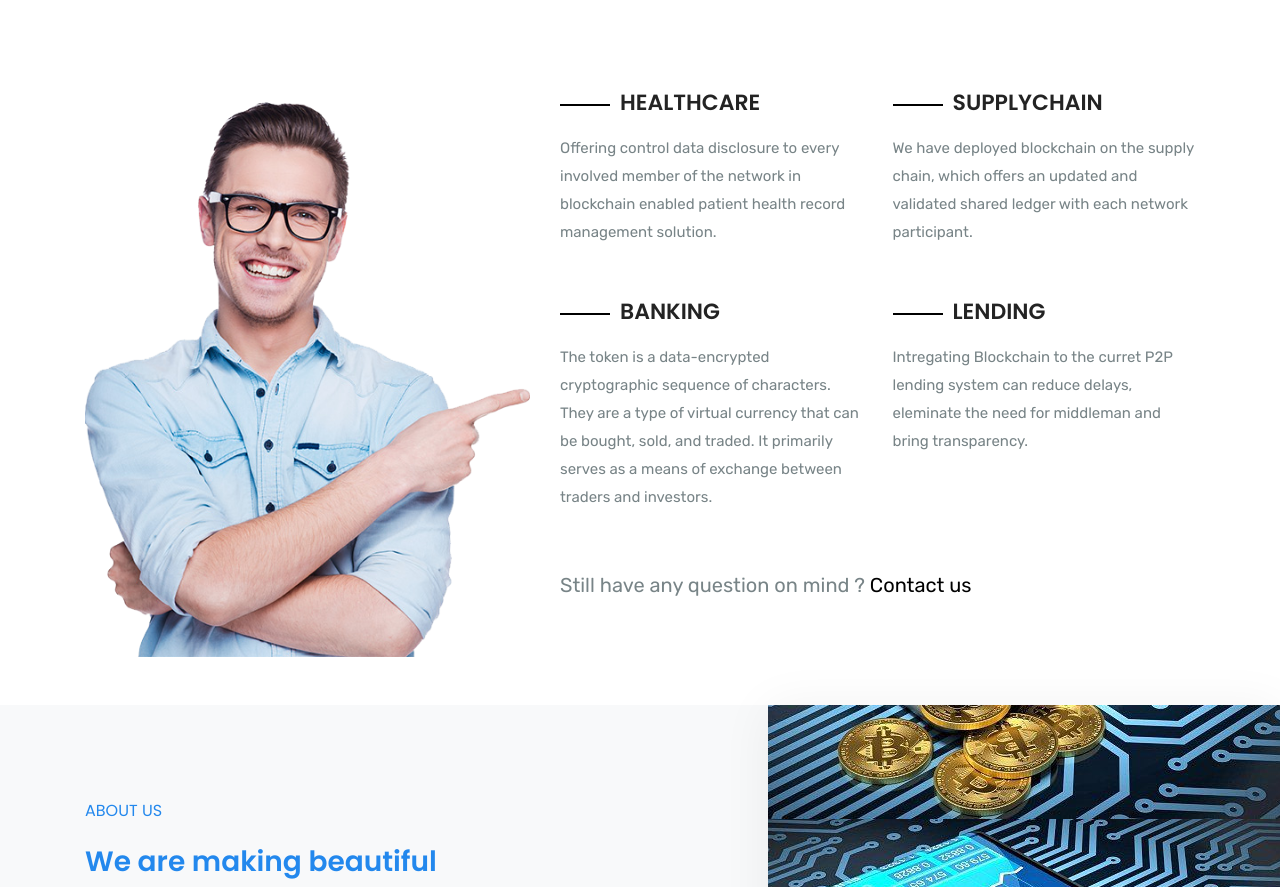
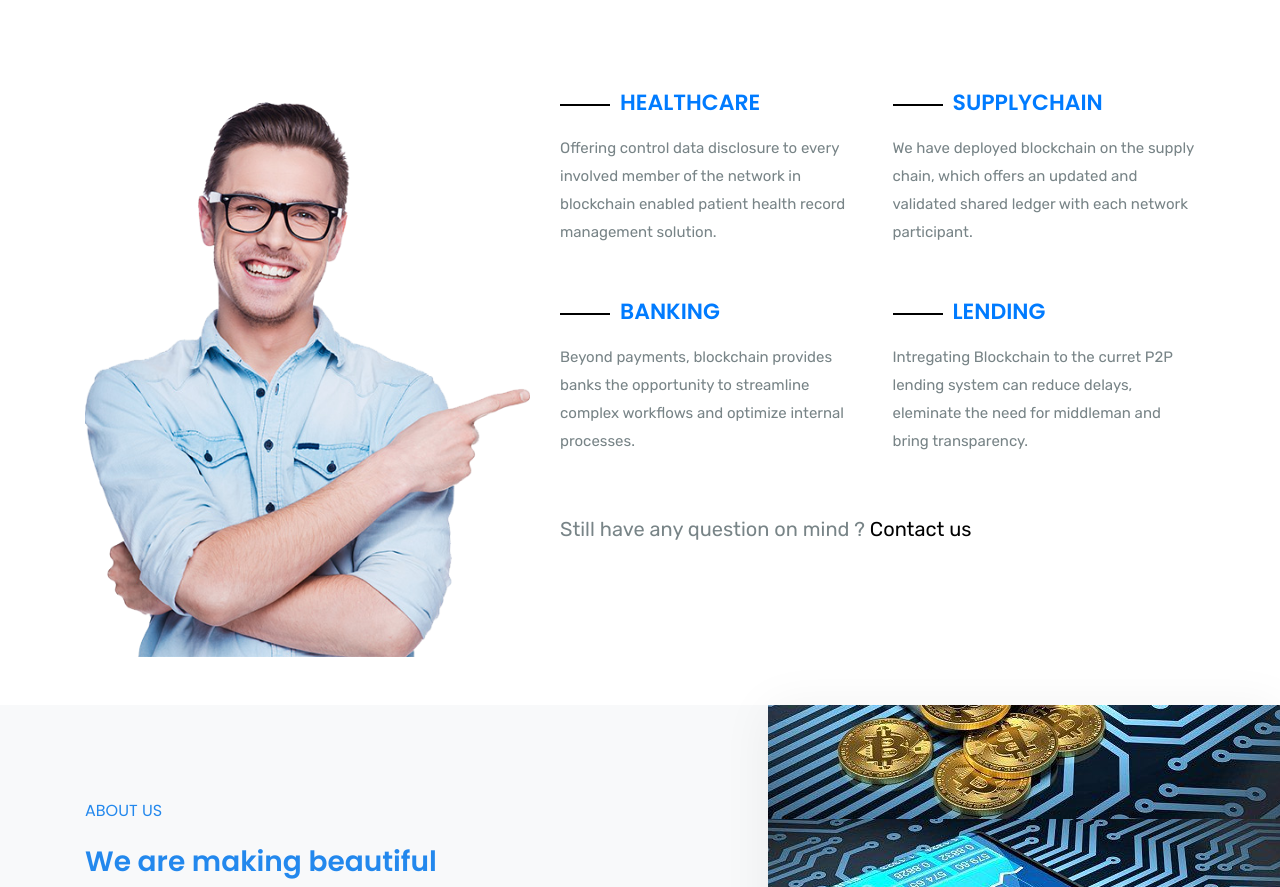
Before and after one commit to tafannomtoma/Shivtech, a plain HTML site: page index.html in a window 1280 px wide. Shown: the part 894-1781 px from the top of the page. Drawn offline with Linux system fonts and the light colour scheme; some packages are replaced by stand-ins of ours.

Commit message:
map-deleted

```diff
--- a/index.html
+++ b/index.html
@@ -165,29 +165,29 @@ FACEBOOK: https://www.facebook.com/themefisher
           <div class="col-lg-6 col-sm-6 col-md-6">
             <div class="intro-box">
               <!-- <span>01.</span> -->
-              <h4>HealthCare</h4>
+              <h4 class="text-primary">HealthCare</h4>
               <p>Offering control data disclosure to every involved member of the network in blockchain enabled patient health record management solution.</p>
             </div>
           </div>
           <div class="col-lg-6 col-sm-6 col-md-6">
             <div class="intro-box">
               <!-- <span>02.</span> -->
-              <h4>SupplyChain</h4>
+              <h4 class="text-primary">SupplyChain</h4>
               <p>We have deployed blockchain on the supply chain, which offers an updated and validated shared ledger with each network participant. </p>
             </div>
           </div>
           <div class="col-lg-6 col-sm-6 col-md-6">
             <div class="intro-box">
               <!-- <span>03.</span> -->
-              <h4>Banking</h4>
-              <p>The token is a data-encrypted cryptographic sequence of characters. They are a type of virtual currency that can be
-              bought, sold, and traded. It primarily serves as a means of exchange between traders and investors.</p>
+              <h4 class="text-primary">Banking</h4>
+              <p>Beyond payments, blockchain provides banks the opportunity to streamline complex workflows and optimize internal
+              processes.</p>
             </div>
           </div>
           <div class="col-lg-6 col-sm-6 col-md-6">
             <div class="intro-box">
               <!-- <span>04.</span> -->
-              <h4>Lending</h4>
+              <h4 class="text-primary">Lending</h4>
               <p>Intregating Blockchain to the curret P2P lending system can reduce delays, eleminate the need for middleman and bring transparency.
               </p>
             </div>
```
Also changed, not shown: contact.html (+2 -2 lines).
